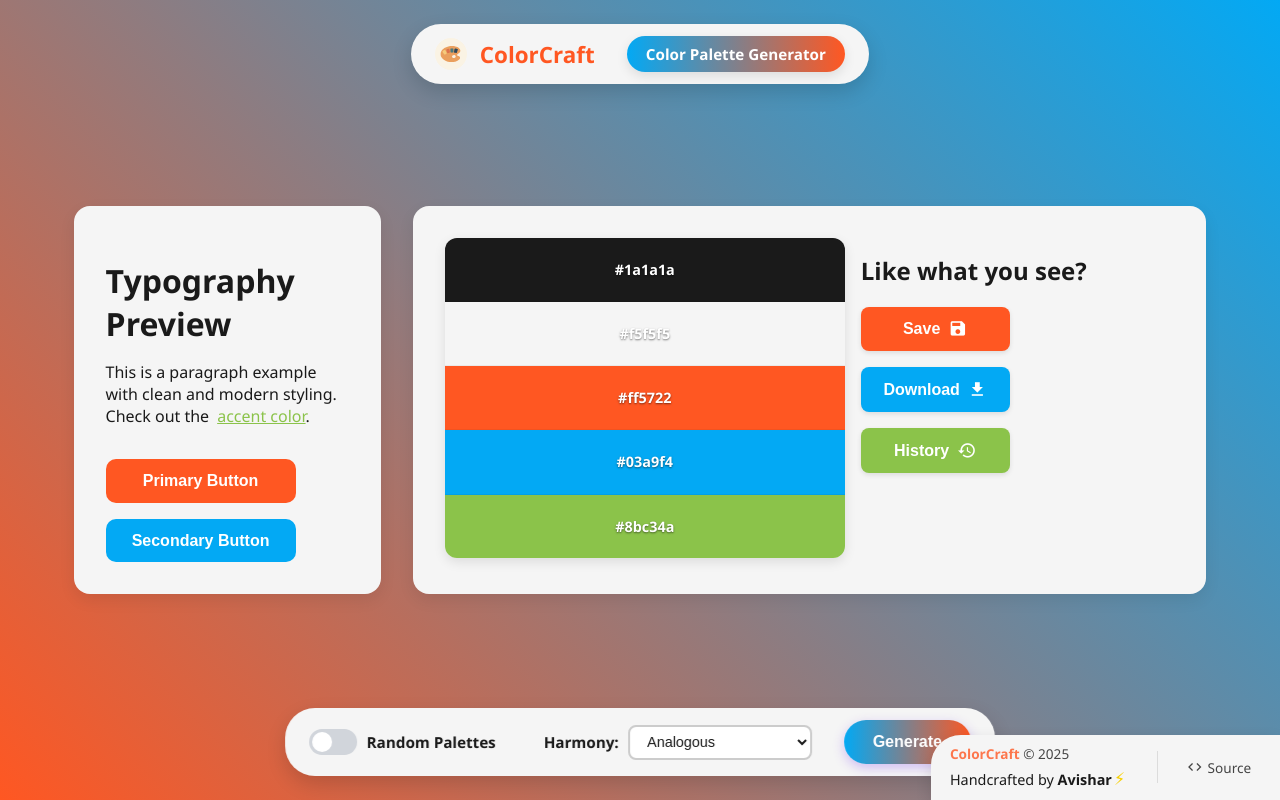
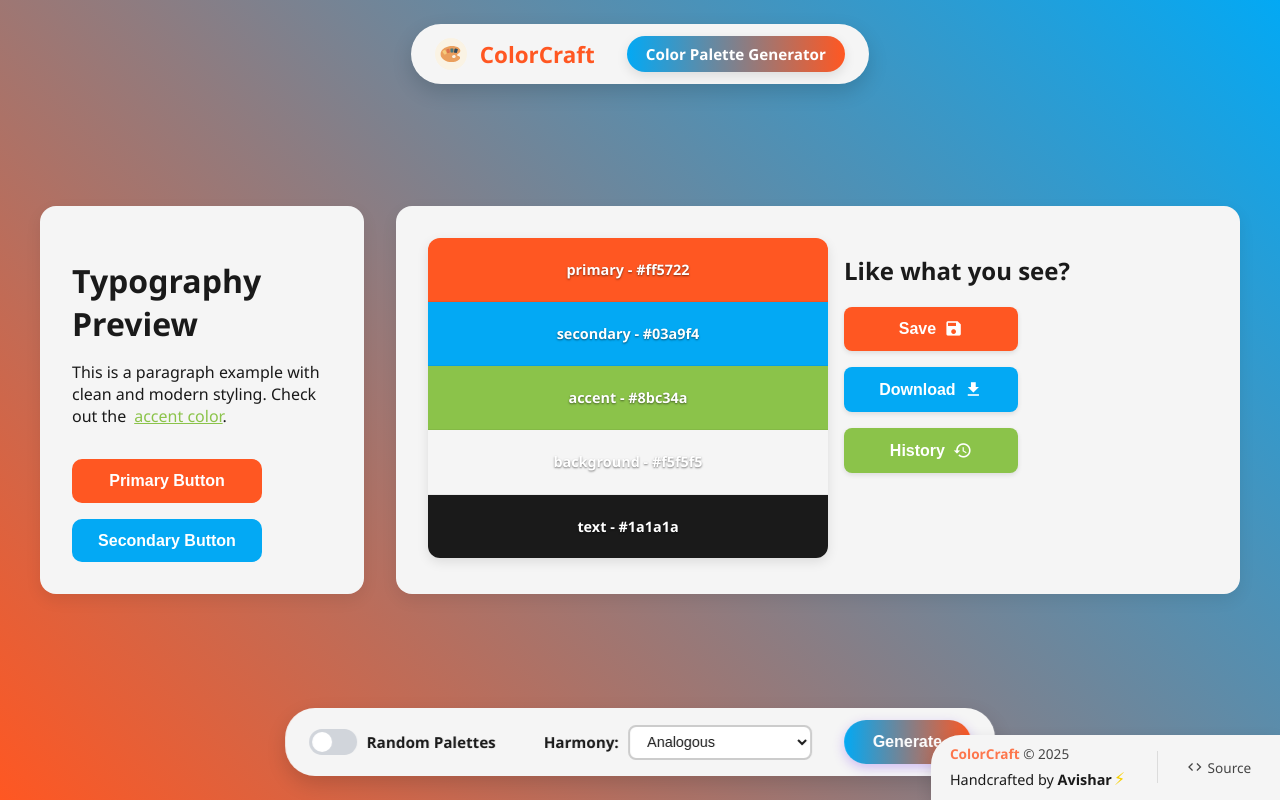
Before and after one commit to AvisharSharan/ColorCraft, a React (Vite) app: page / in a window 1280 px wide. Built offline with nearby package versions, Linux system fonts and the light colour scheme.

Commit message:
updated palette display to also show key along with hexcode

```diff
--- a/src/App.jsx
+++ b/src/App.jsx
@@ -17,11 +17,11 @@ import "./styles/App.css";
 
 function App() {
   const [palette, setPalette] = useState({
-    text: "#1a1a1a",
-    background: "#f5f5f5",
     primary: "#ff5722",
     secondary: "#03a9f4",
-    accent: "#8bc34a"
+    accent: "#8bc34a",
+    background: "#f5f5f5",
+    text: "#1a1a1a",
   });
 
   const [paletteHistory, setPaletteHistory] = useState([]);
--- a/src/components/PaletteDisplay.jsx
+++ b/src/components/PaletteDisplay.jsx
@@ -18,7 +18,7 @@ const PaletteDisplay = ({ palette }) => {
           style={{ backgroundColor: color }}
           onClick={() => handleColorClick(color)}
         >
-          <p className="color-hex">{copiedColor === color ? "Copied!" : color}</p>
+          <p className="color-hex">{key} - {copiedColor === color ? "Copied!" : color}</p>
         </div>
       ))}
     </div>
```
